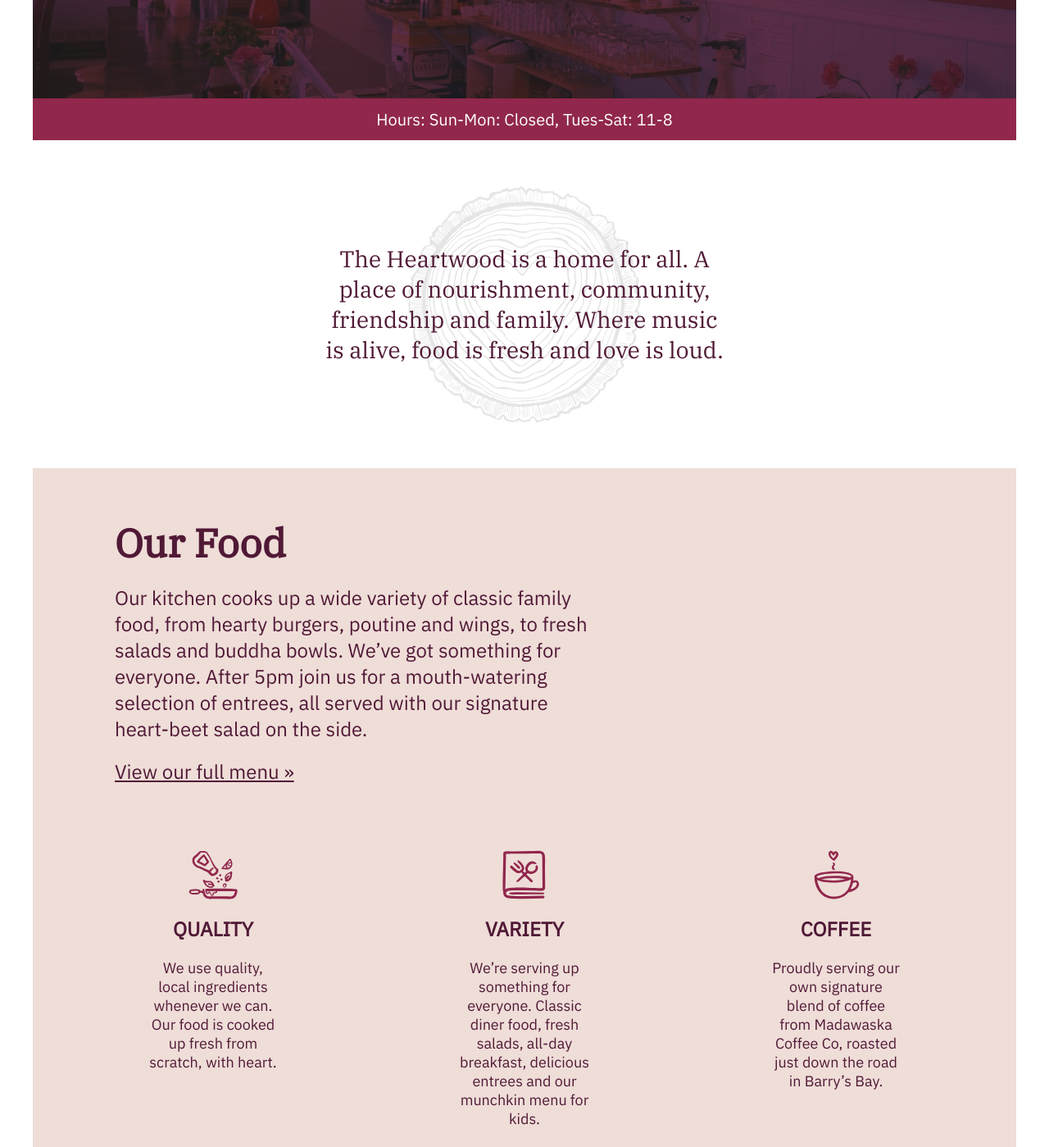
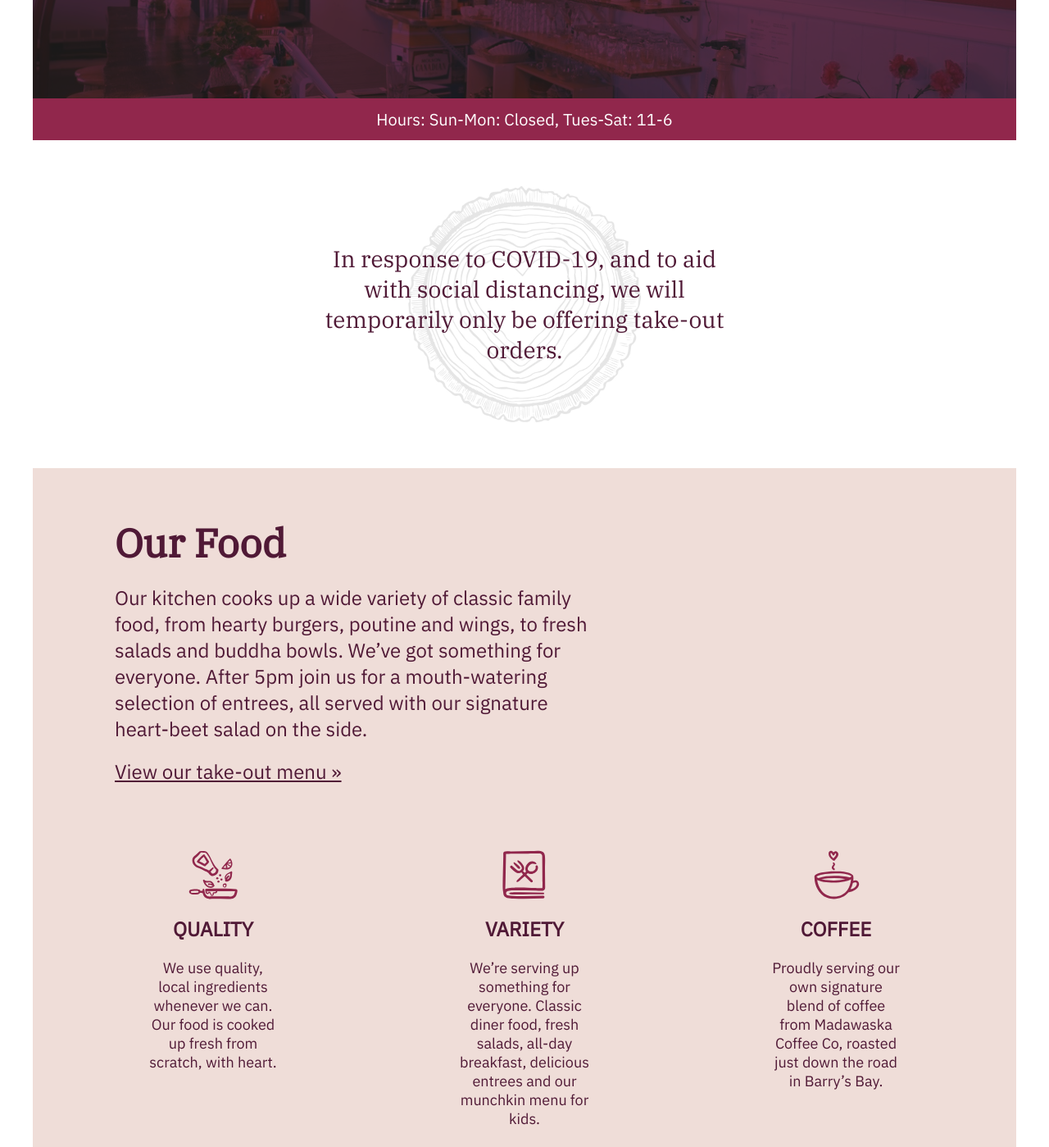
Before and after one commit to dfmcphee/heartwood, a plain HTML site: page index.html in a window 1280 px wide. Shown: the part 480-1879 px from the top of the page at 82% size. Drawn offline with Linux system fonts and the light colour scheme.

Commit message:
Adding take-out menu

```diff
--- a/index.html
+++ b/index.html
@@ -20,18 +20,18 @@
      	</div>
 
 			<div class="ribbon">
-				<p><span class="ribbon__label">Hours:</span> Sun-Mon: Closed, Tues-Sat: 11-8</p>
+				<p><span class="ribbon__label">Hours:</span> Sun-Mon: Closed, Tues-Sat: 11-6</p>
 			</div>
 
 			<div class="tagline">
-				<p class="tagline__text">The Heartwood is a home for all. A place of nourishment, community, friendship and family. Where music is alive, food is fresh and love is loud.</p>
+				<p class="tagline__text">In response to COVID-19, and to aid with social distancing, we will temporarily only be offering take-out orders.</p>
 			</div>
 			<section>
 				<div class="section">
 					<div class="section__content">
 						<h2 class="heading">Our Food</h2>
 						<p>Our kitchen cooks up a wide variety of classic family food, from hearty burgers, poutine and wings, to fresh salads and buddha bowls. We’ve got something for everyone.  After 5pm join us for a mouth-watering selection of entrees, all served with our signature heart-beet salad on the side.</p>
-						<p><a href="menu.pdf">View our full menu »</a></p>
+						<p><a href="takeout-menu.pdf">View our take-out menu »</a></p>
 					</div>
 				</div>
 
@@ -87,7 +87,7 @@
 				<div class="footer__section">
 					<h3 class="footer__heading">Hours</h3>
 					<p class="footer__text">Sunday-Monday<br/><strong>Closed</strong></p>
-					<p class="footer__text">Tuesday-Saturday<br/><strong>11am - 8pm</strong></p>
+					<p class="footer__text">Tuesday-Saturday<br/><strong>11am - 6pm</strong></p>
 				</div>
 				<div class="footer__section">
 					<h3 class="footer__heading">Location</h3>
```
Also changed, not shown: 1 other file.
